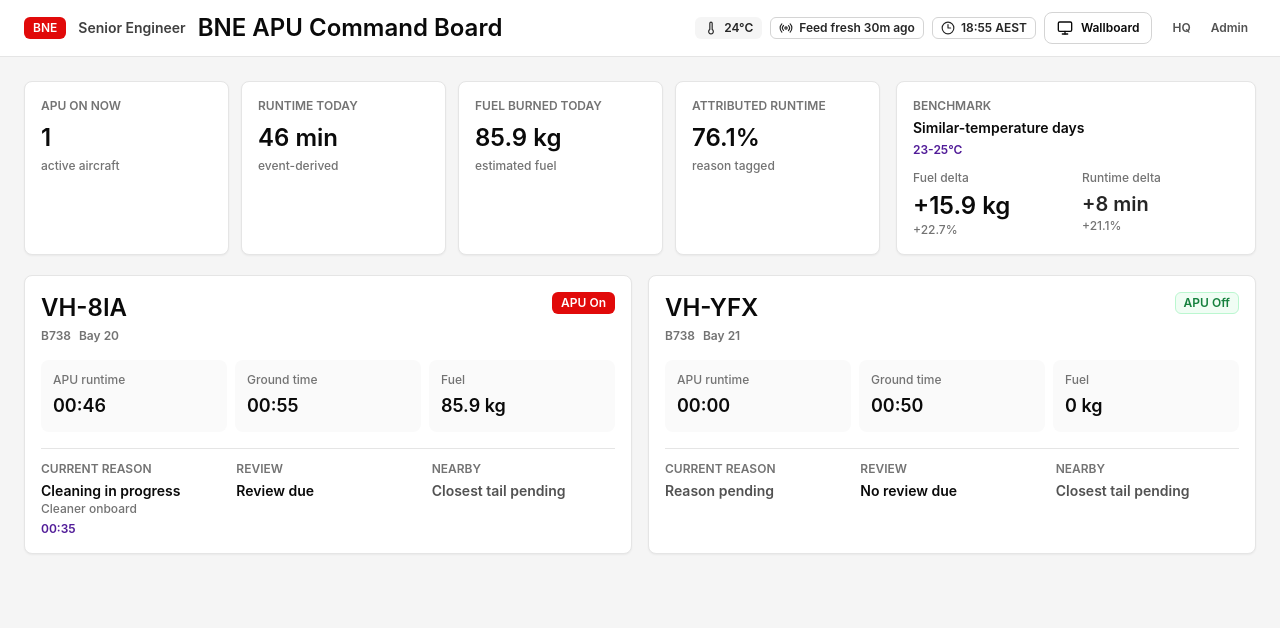
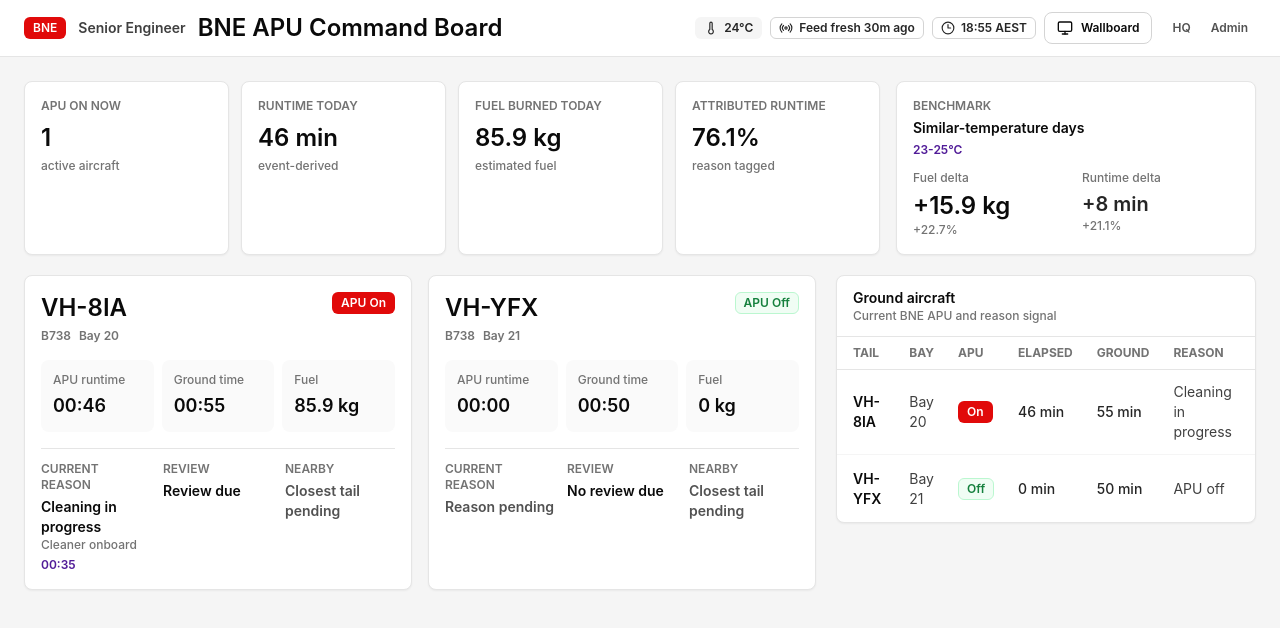
Before and after one commit to ben-dowden/APU-Alerting-Dashboard, a Next.js app: page /senior/bne in a window 1280 px wide. Shown: the top 628 px of the page. Built offline with nearby package versions, Linux system fonts and the light colour scheme.

Commit message:
feat-complete-senior-command-board-shell

```diff
--- a/components/senior/bne-command-board.tsx
+++ b/components/senior/bne-command-board.tsx
@@ -12,6 +12,7 @@ import {
 import { CommandBar } from "./command-bar";
 import { ScorecardBenchmarkBand } from "./scorecard-benchmark-band";
 import { AircraftBoard } from "./aircraft-board";
+import { GroundAircraftTable } from "./ground-aircraft-table";
 
 const boardNowIso = "2026-05-22T08:55:00.000Z";
 
@@ -73,7 +74,10 @@ export function BneCommandBoard() {
 
       <main className="mx-auto flex w-full max-w-[1600px] flex-col gap-5 px-4 py-4 sm:px-6 lg:py-6">
         <ScorecardBenchmarkBand benchmark={benchmarkPanel} scorecard={scorecard} />
-        <AircraftBoard aircraft={aircraftCards} />
+        <div className="grid gap-5 xl:grid-cols-[minmax(0,1fr)_420px]">
+          <AircraftBoard aircraft={aircraftCards} />
+          <GroundAircraftTable aircraft={board.groundAircraft} />
+        </div>
       </main>
     </div>
   );
--- /dev/null
+++ b/components/senior/ground-aircraft-table.tsx
@@ -0,0 +1,76 @@
+import type { GroundAircraftState } from "@/lib/read-models";
+import { Badge } from "@/components/ui/badge";
+import { Button } from "@/components/ui/button";
+import { Card, CardContent } from "@/components/ui/card";
+
+type GroundAircraftTableProps = {
+  aircraft: GroundAircraftState[];
+};
+
+const apuSignal = (aircraft: GroundAircraftState) => {
+  if (aircraft.apuState === "off") {
+    return "APU off";
+  }
+
+  return aircraft.reasonChain.currentReason?.categoryLabel ?? "Reason pending";
+};
+
+export function GroundAircraftTable({ aircraft }: GroundAircraftTableProps) {
+  return (
+    <section aria-label="Ground aircraft summary">
+      <Card>
+        <CardContent className="p-0">
+          <div className="border-b border-neutral-200 px-4 py-3">
+            <p className="text-sm font-semibold text-neutral-950">Ground aircraft</p>
+            <p className="text-xs font-medium text-neutral-500">Current BNE APU and reason signal</p>
+          </div>
+          <div className="overflow-x-auto">
+            <table aria-label="Ground aircraft side table" className="w-full min-w-[380px] text-left text-sm">
+              <thead>
+                <tr className="border-b border-neutral-200 text-xs font-semibold uppercase tracking-normal text-neutral-500">
+                  <th className="px-4 py-2">Tail</th>
+                  <th className="px-3 py-2">Bay</th>
+                  <th className="px-3 py-2">APU</th>
+                  <th className="px-3 py-2">Elapsed</th>
+                  <th className="px-3 py-2">Ground</th>
+                  <th className="px-3 py-2">Reason</th>
+                  <th className="px-4 py-2 text-right">Focus</th>
+                </tr>
+              </thead>
+              <tbody>
+                {aircraft.map((item) => (
+                  <tr className="border-b border-neutral-100 last:border-b-0" key={item.tail}>
+                    <th className="px-4 py-3 text-sm font-semibold text-neutral-950" scope="row">
+                      {item.tail}
+                    </th>
+                    <td className="px-3 py-3 text-neutral-700">{item.bay ?? "Unassigned"}</td>
+                    <td className="px-3 py-3">
+                      <Badge
+                        variant={item.apuState === "on" ? "red" : "outline"}
+                        className={
+                          item.apuState === "off" ? "border-green-200 bg-green-50 text-green-700" : undefined
+                        }
+                      >
+                        {item.apuState === "on" ? "On" : "Off"}
+                      </Badge>
+                    </td>
+                    <td className="px-3 py-3 font-medium text-neutral-800">
+                      {item.apuRuntimeMinutes} min
+                    </td>
+                    <td className="px-3 py-3 font-medium text-neutral-800">{item.groundMinutes} min</td>
+                    <td className="px-3 py-3 text-neutral-700">{apuSignal(item)}</td>
+                    <td className="px-4 py-3 text-right">
+                      <Button data-focus-tail={item.tail} size="sm" type="button" variant="ghost">
+                        Focus {item.tail}
+                      </Button>
+                    </td>
+                  </tr>
+                ))}
+              </tbody>
+            </table>
+          </div>
+        </CardContent>
+      </Card>
+    </section>
+  );
+}
```
Also changed, not shown: 1 other file (tests, documents, lock files or other folders).
